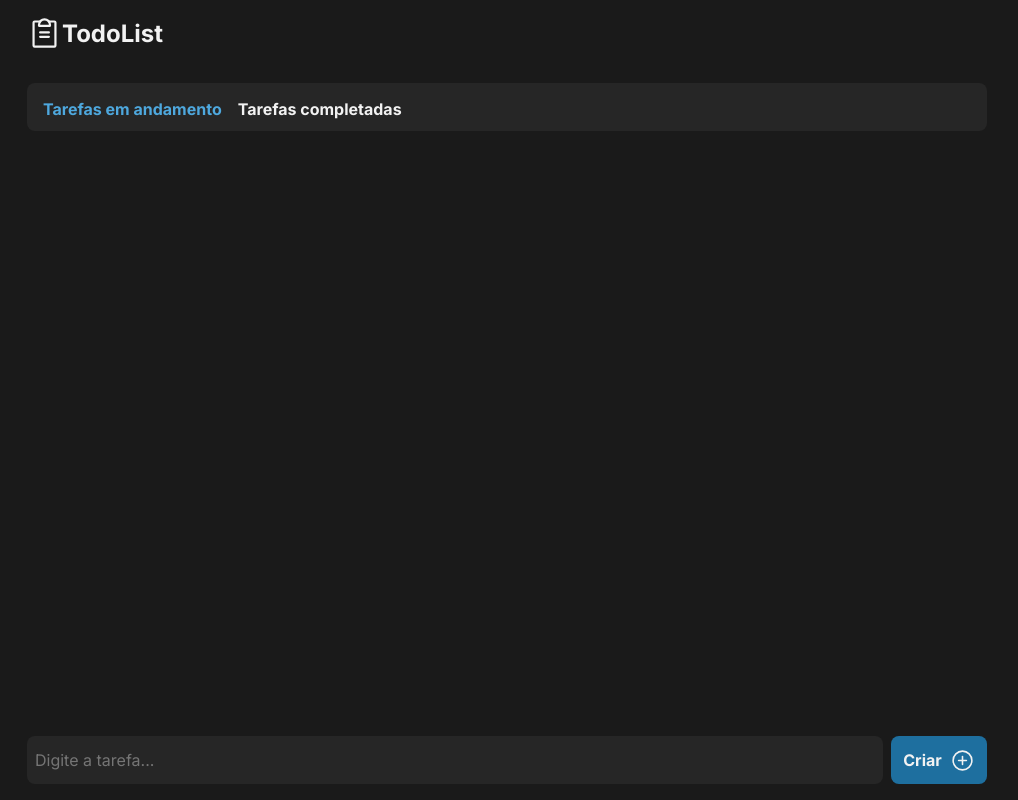
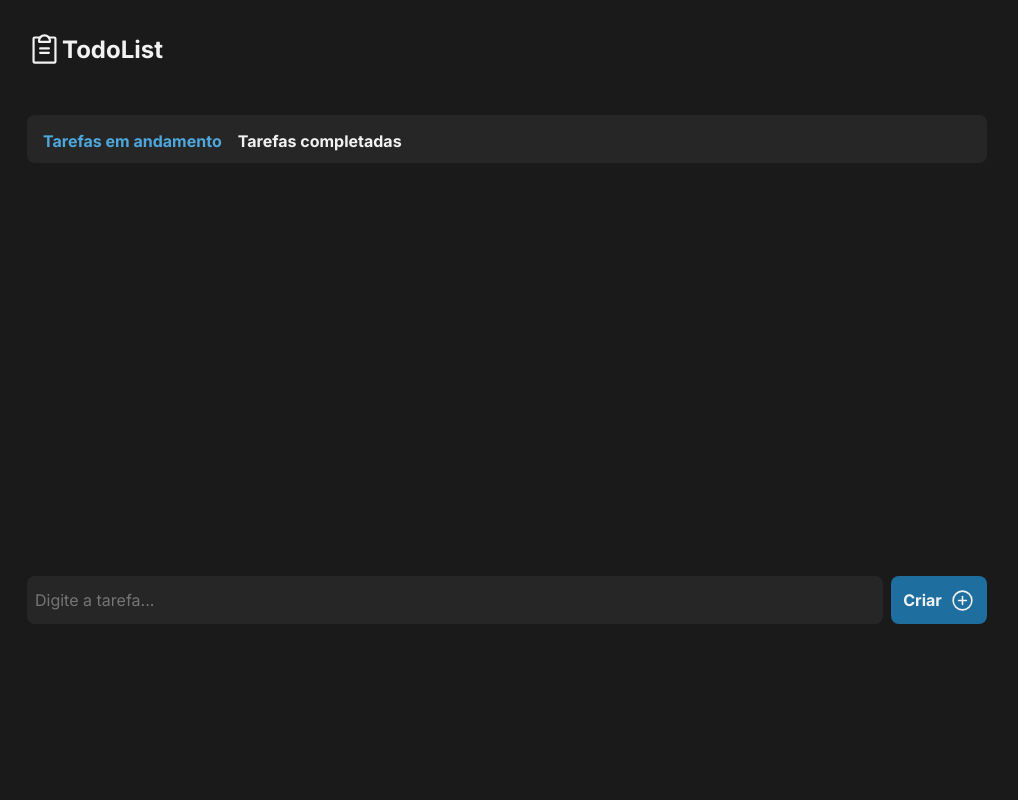
Before and after one commit to SilasSilvaa/TodoList, a React (Vite) app: page / in a window 1280 px wide. Shown: the whole page, without its empty margins (133-1151 px from the left). Built offline with nearby package versions, Linux system fonts and the light colour scheme.

Commit message:
Ajustes na estilização da aplicação

```diff
--- a/src/components/Header/styles.ts
+++ b/src/components/Header/styles.ts
@@ -4,6 +4,6 @@ import styled from "styled-components";
 export const TextHeader = styled.div`
     display: flex;
     align-items: center;
-    margin: 1rem 0;
+    margin: 2rem 0;
 
 `
--- a/src/components/Task/styles.ts
+++ b/src/components/Task/styles.ts
@@ -27,8 +27,8 @@ export const TaskContent = styled.div<isChecked>`
         width: 1.25rem;
         height: 1.25rem;
         border-radius: 50%;
-        border: 2px solid ${props => props.theme.blue};
-        cursor: pointer;
+        border: 2px solid ${props => props.isEditing ? props.theme["gray-300"] : props.theme.blue};
+        cursor: ${props => props.isEditing ? 'not-allowed' : 'pointer'};
         display: flex;
         align-items: center;
         justify-content: center;
@@ -47,14 +47,19 @@ export const TaskContent = styled.div<isChecked>`
         }
     }
 
-    input[type="checkbox"]+ label:hover {
-        transition: background 0.2s ease-out;
-        background-color: ${props => props.theme.blue};
+    input[type="checkbox"]+ label {
+        ${props => props.isEditing ? `
+        `: `
+        &:hover {
+            transition: background 0.2s ease-out;
+            background: ${props.theme["blue"]};
 
-        svg{
-            display: block;
-            color: ${props => props.theme["gray-100"]}
+            svg {
+                display: block;
+                color: ${props.theme["gray-100"]};
+            }
         }
+        `}
     }
 
     p{
@@ -99,16 +104,3 @@ export const TaskContent = styled.div<isChecked>`
     }
 
 `
-// export const SvgEditingTask = styled(NotePencil).attrs((props: isChecked) => {
-//     color: states => props.isEditing ? states.themedanger : ''
-//     // isEdting: props.
-// })`
-// `
-// export const SvgTrash = styled(Trash)`
-//     color: ${props => props.theme.danger};
-
-// `
-// export const SvgEditingTask = styled(NotePencil) <isChecked>`
-// color: ${props => props.isEditing ? props.theme.danger : ''};
-
-// `
--- a/src/layouts/DefaultLayout/styles.ts
+++ b/src/layouts/DefaultLayout/styles.ts
@@ -6,11 +6,11 @@ export const Container = styled.main`
     align-items: center;
     justify-content: center;
     flex-direction: column;
-    /* height: 80vh; */
 `
 
 export const Content = styled.div`
     display: flex;
     flex-direction: column;
     width: 75vw;
+
 `
--- a/src/pages/Completed/styles.ts
+++ b/src/pages/Completed/styles.ts
@@ -5,18 +5,20 @@ export const Container = styled.section`
     display: flex;
     flex-direction: column;
     gap: 1rem;
-    height: 100vh;
+    height: calc(100vh - 10rem);
     `
 
 export const Content = styled.div`
     display: flex;
     flex: 1;
     flex-direction: column;
-    padding-right: 1rem;
+    padding: 1rem 1rem 0 0;
     overflow-y: auto;
     overflow-x: none;
-
     span{
+        /* font-size: 1.2rem; */
+        /* font-weight: bold; */
         margin: auto;
     }
+
 `
--- a/src/pages/Home/styles.ts
+++ b/src/pages/Home/styles.ts
@@ -5,14 +5,14 @@ export const Container = styled.section`
     display: flex;
     flex-direction: column;
     gap: 1rem;
-    height: 100vh;
+    height: calc(100vh - 10rem);
     `
 
 export const Content = styled.div`
     display: flex;
     flex: 1;
     flex-direction: column;
-    padding-right: 1rem;
+    padding: 1rem 1rem 0 0;
     overflow-y: auto;
     overflow-x: none;
     span{
```
